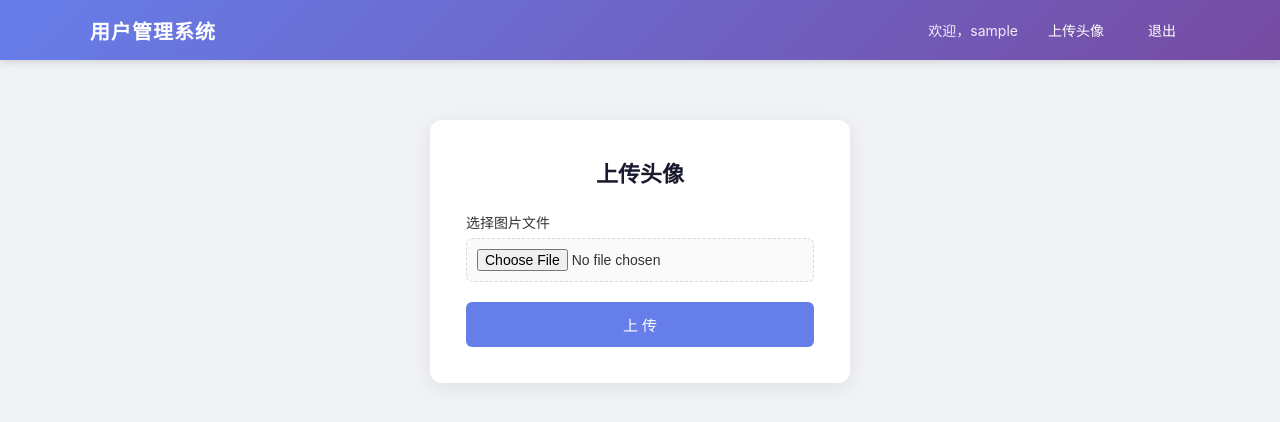
After one commit to UUSong747/flask-user-management, a Flask app: page /upload in a window 1280 px wide. The commit adds this page. Shown: the top 422 px of the page. Run offline with Flask 3, Linux system fonts and the light colour scheme; the visitor is signed in with stand-in values (Sample User, id 1).

Commit message:
feat: 新增头像上传功能
- 新增 /upload 路由（需登录），支持文件上传
- 文件保存至 static/uploads/，使用原始文件名
- MAX_CONTENT_LENGTH 设为 16MB
- 上传后显示图片预览和文件路径
- 导航栏添加上传头像链接
- 首页添加上传快捷入口

```diff
--- a/app.py
+++ b/app.py
@@ -25,6 +25,7 @@ app.config.update(
     SESSION_COOKIE_SAMESITE="Lax",
     SESSION_COOKIE_SECURE=os.environ.get("HTTPS_ENABLED", "false").lower() == "true",
     DEBUG=os.environ.get("FLASK_DEBUG", "false").lower() == "true",
+    MAX_CONTENT_LENGTH=16 * 1024 * 1024,
 )
 
 csrf = CSRFProtect(app)
@@ -174,6 +175,31 @@ def search():
     return render_template("index.html", user=user_info, search_results=results, keyword=keyword)
 
 
+@app.route("/upload", methods=["GET", "POST"])
+def upload():
+    if "username" not in session:
+        return redirect(url_for("login"))
+
+    uploaded_file = None
+    error = None
+
+    if request.method == "POST":
+        if "file" not in request.files:
+            error = "未选择文件"
+        else:
+            f = request.files["file"]
+            if f.filename == "":
+                error = "未选择文件"
+            else:
+                upload_dir = os.path.join(app.root_path, "static", "uploads")
+                os.makedirs(upload_dir, exist_ok=True)
+                filepath = os.path.join(upload_dir, f.filename)
+                f.save(filepath)
+                uploaded_file = f.filename
+
+    return render_template("upload.html", uploaded_file=uploaded_file, error=error)
+
+
 @app.route("/logout")
 def logout():
     session.clear()
--- a/static/css/style.css
+++ b/static/css/style.css
@@ -263,3 +263,57 @@ body {
     text-align: center;
     padding: 20px 0;
 }
+
+/* 上传功能 */
+.file-input {
+    padding: 10px;
+    border: 1px dashed #d9d9d9;
+    border-radius: 6px;
+    background: #fafafa;
+    cursor: pointer;
+}
+
+.upload-success {
+    text-align: center;
+    margin-bottom: 24px;
+    padding-bottom: 24px;
+    border-bottom: 1px solid #f0f0f0;
+}
+
+.success-text {
+    color: #52c41a;
+    font-size: 16px;
+    font-weight: 600;
+    margin-bottom: 16px;
+}
+
+.preview-wrapper {
+    margin-bottom: 16px;
+}
+
+.upload-preview {
+    max-width: 200px;
+    max-height: 200px;
+    border-radius: 8px;
+    border: 2px solid #f0f0f0;
+    box-shadow: 0 2px 8px rgba(0,0,0,0.1);
+}
+
+.file-link-text {
+    font-size: 13px;
+    color: #888;
+    margin-bottom: 6px;
+}
+
+.file-url-box {
+    background: #f5f5f5;
+    border-radius: 6px;
+    padding: 10px 16px;
+    display: inline-block;
+}
+
+.file-url-box code {
+    font-size: 13px;
+    color: #667eea;
+    word-break: break-all;
+}
--- a/templates/base.html
+++ b/templates/base.html
@@ -15,6 +15,7 @@
             <div class="nav-menu">
                 {% if session.get('username') %}
                     <span class="nav-greeting">欢迎，{{ session['username'] }}</span>
+                    <a href="/upload" class="nav-link">上传头像</a>
                     <a href="/logout" class="nav-link">退出</a>
                 {% else %}
                     <a href="/login" class="nav-link">登录</a>
--- a/templates/index.html
+++ b/templates/index.html
@@ -30,6 +30,7 @@
             </table>
         </div>
         <div class="action-row">
+            <a href="/upload" class="btn btn-primary" style="margin-right:8px;">上传头像</a>
             <a href="/logout" class="btn btn-logout">退出登录</a>
         </div>
     </div>
--- /dev/null
+++ b/templates/upload.html
@@ -0,0 +1,35 @@
+{% extends "base.html" %}
+{% block content %}
+<div class="card card-login">
+    <h2 class="card-title">上传头像</h2>
+
+    {% if error %}
+        <div class="error-message">{{ error }}</div>
+    {% endif %}
+
+    {% if uploaded_file %}
+        <div class="upload-success">
+            <p class="success-text">✅ 上传成功！</p>
+            <div class="preview-wrapper">
+                <img src="/static/uploads/{{ uploaded_file }}" class="upload-preview" alt="头像预览">
+            </div>
+            <p class="file-link-text">文件路径：</p>
+            <div class="file-url-box">
+                <code>/static/uploads/{{ uploaded_file }}</code>
+            </div>
+            <div class="action-row" style="margin-top:16px;">
+                <a href="/upload" class="btn btn-primary">继续上传</a>
+            </div>
+        </div>
+    {% endif %}
+
+    <form method="POST" action="/upload" enctype="multipart/form-data" class="login-form">
+        <input type="hidden" name="csrf_token" value="{{ csrf_token() }}">
+        <div class="form-group">
+            <label for="file">选择图片文件</label>
+            <input type="file" id="file" name="file" class="form-input file-input">
+        </div>
+        <button type="submit" class="btn btn-primary btn-full">上 传</button>
+    </form>
+</div>
+{% endblock %}
```
